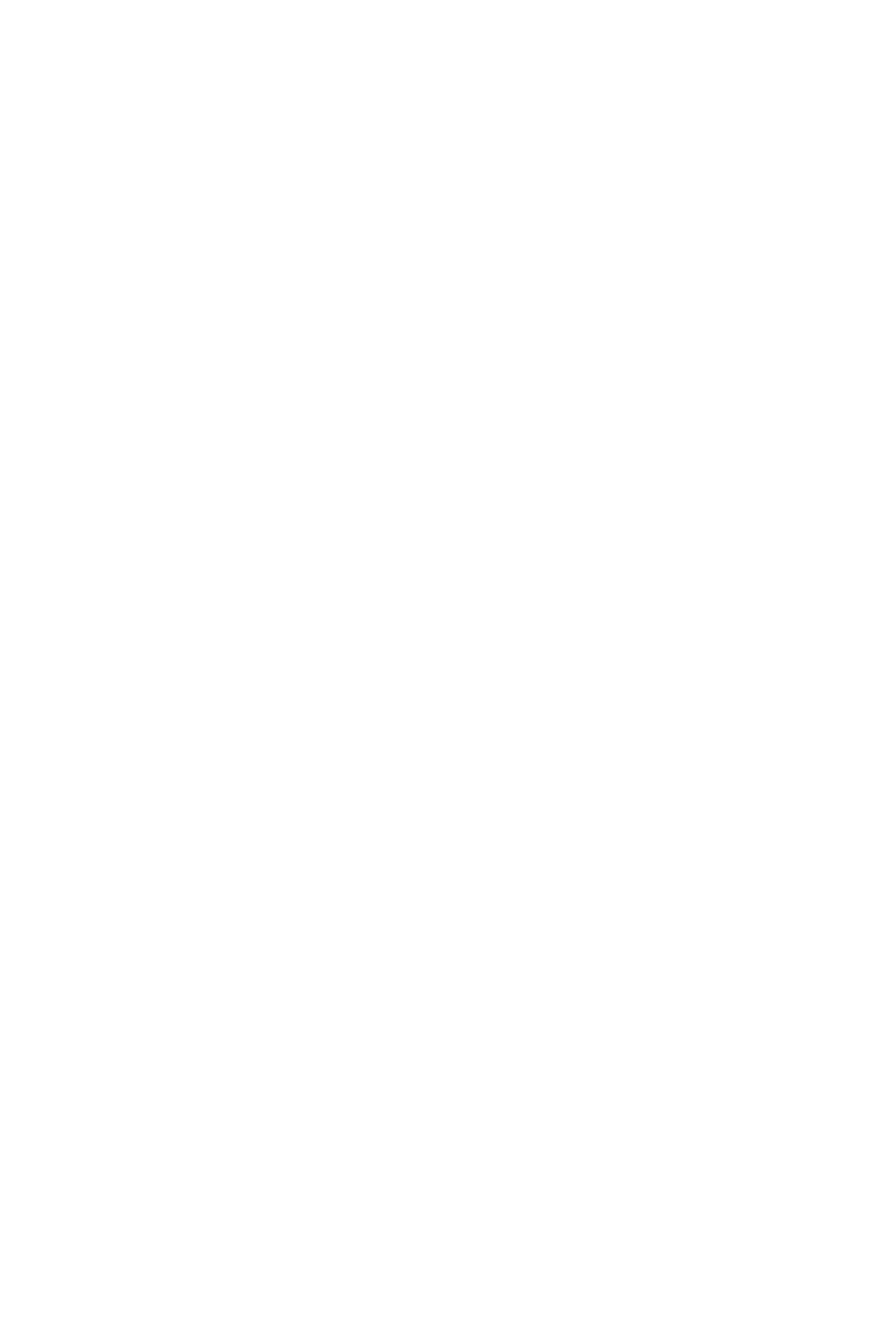
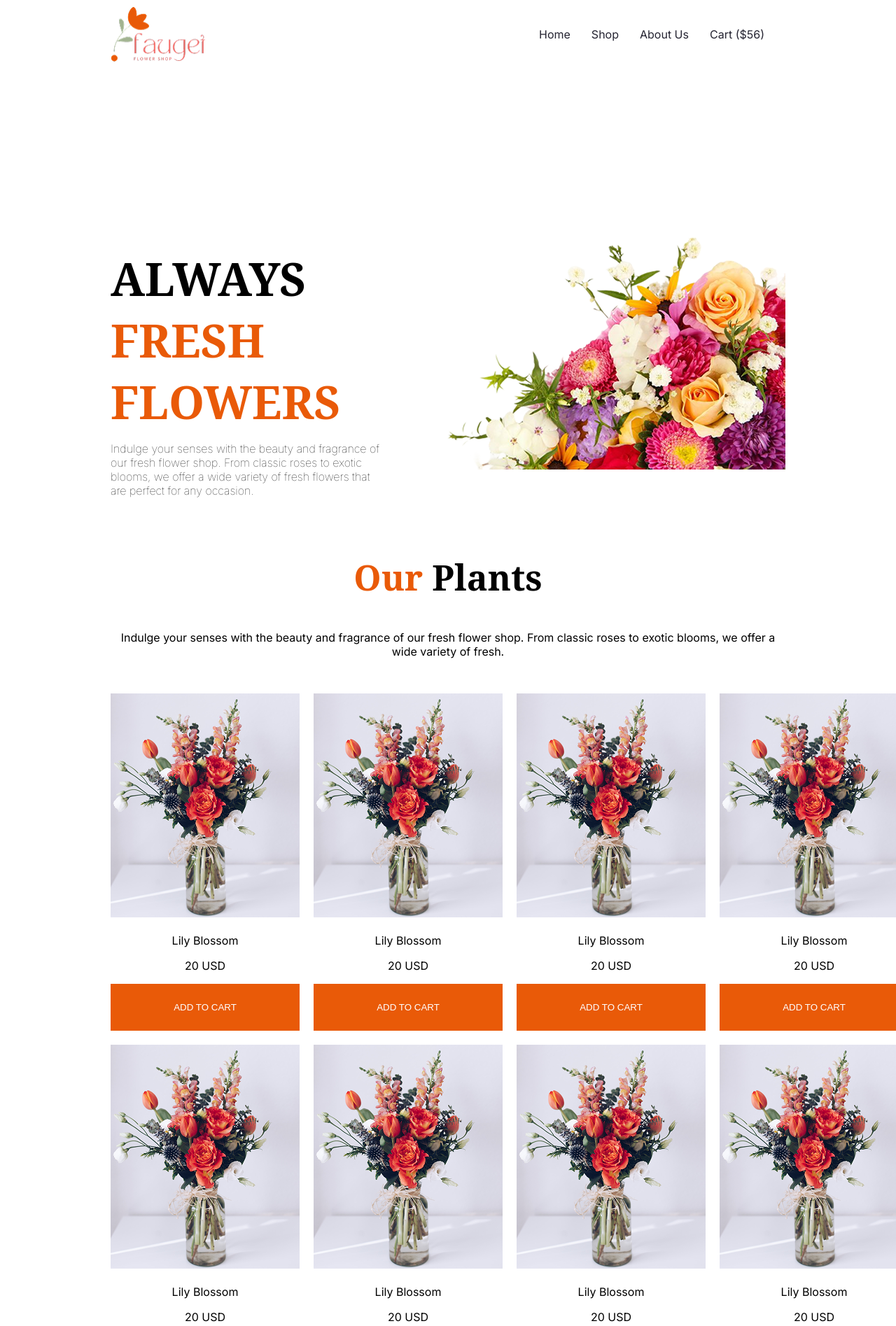
Before and after one commit to Sourov-Roy01/Flower-market, a plain HTML site: page index.html in a window 1280 px wide. Shown: the top 1895 px of the page at 70% size. Before the commit the page ends 800 px from the top, so only its background shows below. Drawn offline with Linux system fonts and the light colour scheme.

Commit message:
add an all present code

```diff
--- a/index.html
+++ b/index.html
@@ -1,22 +1,106 @@
 <!DOCTYPE html>
 <html lang="en">
-<head>
-    <meta charset="UTF-8">
-    <meta name="viewport" content="width=device-width, initial-scale=1.0">
+  <head>
+    <meta charset="UTF-8" />
+    <meta name="viewport" content="width=device-width, initial-scale=1.0" />
     <title>Flowers</title>
-    <link rel="stylesheet" href="styles/flower.css">
-</head>
-<body>
-    <header>
+    <link rel="stylesheet" href="styles/flower.css" />
+  </head>
+  <body class="inter-font body">
+    <header class="header">
+      <nav class="navbar display-flex">
+        <img class="brand" src="assets/logo.png" alt="" />
+        <ul class="nav-links display-flex">
+          <li class="nav-item"><a href="" class="nav-link">Home</a></li>
+          <li class="nav-item"><a href="" class="nav-link">Shop</a></li>
+          <li class="nav-item"><a href="" class="nav-link">About Us</a></li>
+          <li class="nav-item"><a href="" class="nav-link">Cart ($56)</a></li>
+        </ul>
+      </nav>
+      <div class="banner">
+        <div class="banner-content">
+          <h1 class="noto-serif-font banner-title">
+            ALWAYS
+            <span class="orange-color"
+              >FRESH <br />
+              FLOWERS
+            </span>
+          </h1>
+          <!-- <h1 class="noto-serif-font orange-color banner-title">FLOWERS</h1> -->
+          <p class="banner-description">
+            Indulge your senses with the beauty and fragrance of our fresh
+            flower shop. From classic roses to exotic blooms, we offer a wide
+            variety of fresh flowers that are perfect for any occasion.
+          </p>
+        </div>
+        <div class="banner-image">
+          <img src="assets/hero-flower.png" alt="" />
+        </div>
+      </div>
+    </header>
+    <main class="main">
+      <section class="Our-Plants">
+        <h1 class="section-title noto-serif-font">
+          <span class="orange-color">Our</span> Plants
+        </h1>
+        <p class="section-sub-title">
+          Indulge your senses with the beauty and fragrance of our fresh flower
+          shop. From classic roses to exotic blooms, we offer a wide variety of
+          fresh.
+        </p>
 
-
-    </header>
-    <main>
-
+        <div class="flower-item-containers">
+          <div class="container">
+            <img src="assets/sample-flower-image.png" alt="" />
+            <p>Lily Blossom</p>
+            <p>20 USD</p>
+            <button class="btn">ADD TO CART</button>
+          </div>
+          <div class="container">
+            <img src="assets/sample-flower-image.png" alt="" />
+            <p>Lily Blossom</p>
+            <p>20 USD</p>
+            <button class="btn">ADD TO CART</button>
+          </div>
+          <div class="container">
+            <img src="assets/sample-flower-image.png" alt="" />
+            <p>Lily Blossom</p>
+            <p>20 USD</p>
+            <button class="btn">ADD TO CART</button>
+          </div>
+          <div class="container">
+            <img src="assets/sample-flower-image.png" alt="" />
+            <p>Lily Blossom</p>
+            <p>20 USD</p>
+            <button class="btn">ADD TO CART</button>
+          </div>
+          <div class="container">
+            <img src="assets/sample-flower-image.png" alt="" />
+            <p>Lily Blossom</p>
+            <p>20 USD</p>
+            <button class="btn">ADD TO CART</button>
+          </div>
+          <div class="container">
+            <img src="assets/sample-flower-image.png" alt="" />
+            <p>Lily Blossom</p>
+            <p>20 USD</p>
+            <button class="btn">ADD TO CART</button>
+          </div>
+          <div class="container">
+            <img src="assets/sample-flower-image.png" alt="" />
+            <p>Lily Blossom</p>
+            <p>20 USD</p>
+            <button class="btn">ADD TO CART</button>
+          </div>
+          <div class="container">
+            <img src="assets/sample-flower-image.png" alt="" />
+            <p>Lily Blossom</p>
+            <p>20 USD</p>
+            <button class="btn">ADD TO CART</button>
+          </div>
+        </div>
+      </section>
     </main>
-    <footer>
-
-    </footer>
-
-</body>
+    <footer></footer>
+  </body>
 </html>
--- a/styles/flower.css
+++ b/styles/flower.css
@@ -0,0 +1,127 @@
+@import url('https://fonts.googleapis.com/css2?family=Inter:ital,opsz,wght@0,14..32,100..900;1,14..32,100..900&display=swap');
+
+.inter-font {
+  font-family: "Inter", sans-serif;
+  font-optical-sizing: auto;
+  font-weight: <weight>;
+  font-style: normal;
+}
+
+
+@import url('https://fonts.googleapis.com/css2?family=Noto+Serif:ital,wght@0,100..900;1,100..900&display=swap');
+
+.noto-serif-font {
+  font-family: "Noto Serif", serif;
+  font-optical-sizing: auto;
+  font-weight: <weight>;
+  font-style: normal;
+  font-variation-settings:
+    "wdth" 100;
+}
+
+/* shared style */
+
+/* .max-with{
+    max-width: 1140px;
+    margin: auto;
+} */
+
+.btn{
+   background-color: #E95A08;
+   width: 100%;
+   border: none;
+   color: white;
+   padding: 26px 50px;
+}
+
+.section-title{
+    font-size: 50px;
+   font-weight: bold;
+}
+
+section{
+    margin-top: 120px;
+}
+
+.display-flex{
+    display: flex;
+}
+
+.main, .header{
+    margin-left: 150px;
+    margin-right: 150px;
+}
+
+
+.orange-color{
+    color: #E95A08;
+}
+
+.banner-title{
+    font-weight: bold;
+    font-size: 65px;
+}
+
+/* Navber */
+
+.brand{
+    height:82px ;
+    width: 135px;
+}
+
+.navbar{
+    justify-content: space-between;
+    margin: opx auto;
+    align-items: center;
+}
+
+.nav-item{
+    list-style: none;
+    margin-right: 30px;
+}
+
+.nav-link{
+    text-decoration: none;
+    color: #252432;
+}
+
+/* banner style */
+
+.banner{
+    display: flex;
+    margin: auto;
+    margin-top: 120px;
+    height: 461px;
+
+
+}
+.banner-image{
+    margin-top: 106px;
+}
+
+.banner-content{
+  margin-top: 100px;
+}
+
+.banner-description{
+    margin-top: -30px;
+    font-weight: 22;
+    color: #rgba(0, 0, 0, 0.5);
+
+
+}
+
+
+/* Our Plants */
+
+.flower-item-containers{
+    display: grid;
+    grid-template-columns: repeat(4, 1fr);
+    gap: 20px;
+    margin-top: 50px;
+
+}
+
+.Our-Plants{
+    text-align: center;
+}
```
